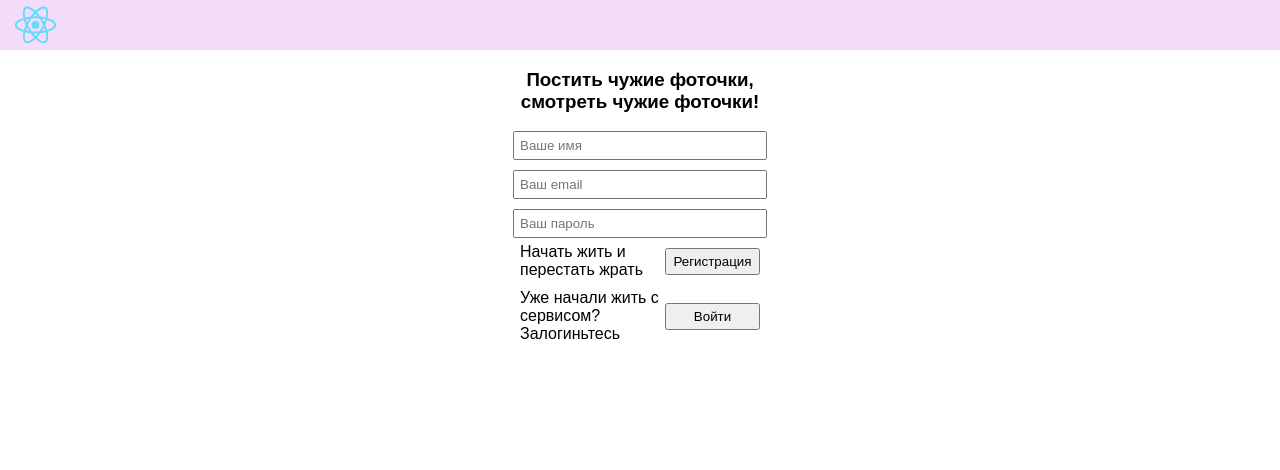
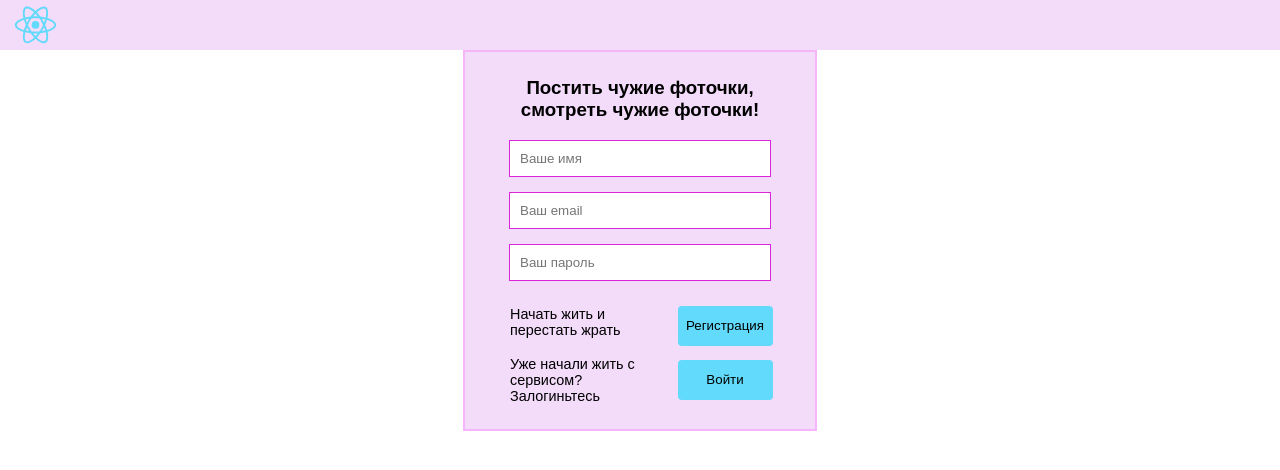
Before and after one commit to Lolialoneathome/FatDairy, a React (Create React App) app in the folder web-app/: page / in a window 1280 px wide. Shown: the top 470 px of the page. Built offline with nearby package versions, Linux system fonts and the light colour scheme; no server answers.

Commit message:
better styling for LoginForm

```diff
--- a/web-app/src/components/LoginForm.css
+++ b/web-app/src/components/LoginForm.css
@@ -1,33 +1,62 @@
 .login-form-container {
   width: 300px;
   margin: auto;
+  border: 2px solid #f2f3;
+  padding: 25px;
+  background-color: #F3DBFA;
 }
 
 .login-form-container > h3 {
   text-align: center;
+  margin-top: 0;
+}
+
+.text-inputs {
+  margin-bottom: 25px;
 }
 
 .text-inputs input  {
   display: block;
-  padding: 5px;
+  padding: 10px;
   margin: auto;
-  margin-top: 10px;
+  margin-top: 15px;
   width: 80%;
+  background-color: white;
+  outline: none;
+  box-shadow: none;
+  border: 1px solid hsl(300, 70%, 50%);
+
+}
+
+.text-inputs input:focus{
+  border: 1px solid #8FDBFB;
 }
 
 .sign-container {
-  padding: 5px;
+  padding: 0;
   display: flex;
-  align-items: center;
+  align-items: stretch;
   justify-content: center;
+  margin-top: 10px;
 }
 
 .sign-container label {
   width: 50%;
   display: inline-block;
+  font-size: 0.9em;
+  position: relative;
+  left: 20px;
 }
 
 .sign-container > button {
   width: 95px;
-  height: 2em;
+  height: 3em;
+  background-color: #61DAFB;
+  color: black;
+  position: relative;
+  right: -10px;
+  margin: auto;
+  text-decoration: none;
+  border: none;
+  border-radius: 4px;
 }
```
